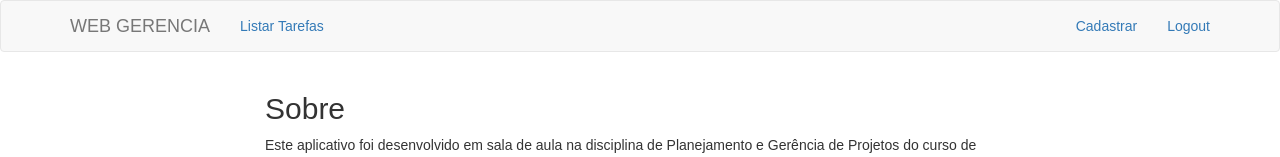
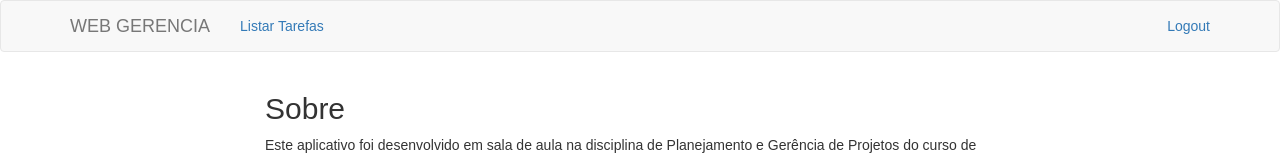
Before and after one commit to project-managment/lista-tarefas, a React (Create React App) app: page / in a window 1280 px wide. Shown: the top 157 px of the page. Built offline with nearby package versions, Linux system fonts and the light colour scheme; sample sign-in values are in the browser's storage.

Commit message:
Retirada do botão 'Cadastrar' quando logado no app

```diff
--- a/src/components/layout/Navbar.js
+++ b/src/components/layout/Navbar.js
@@ -21,7 +21,9 @@ export default class NavbarGer extends Component {
       </Nav>
       <Nav pullRight>
         <NavItem eventKey={2} href="#">
-          <Link to="/Cadastro">Cadastrar </Link>
+          {
+            (isLoggedIn() ? (<div></div>) : (<Link to="/Cadastro"> Cadastrar </Link>))
+          }
         </NavItem>
         <NavItem eventKey={2} href="#">
         {
```
